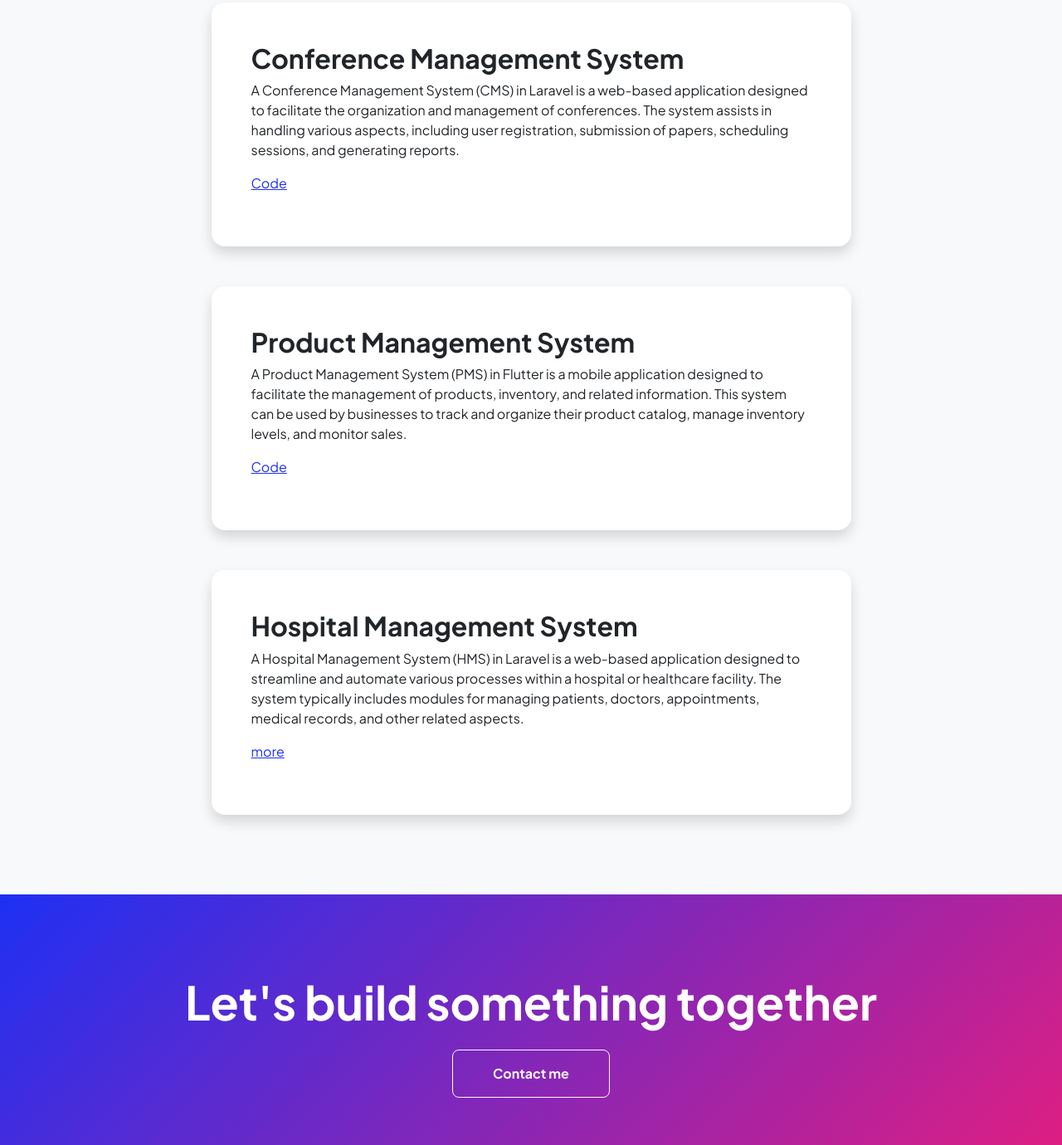
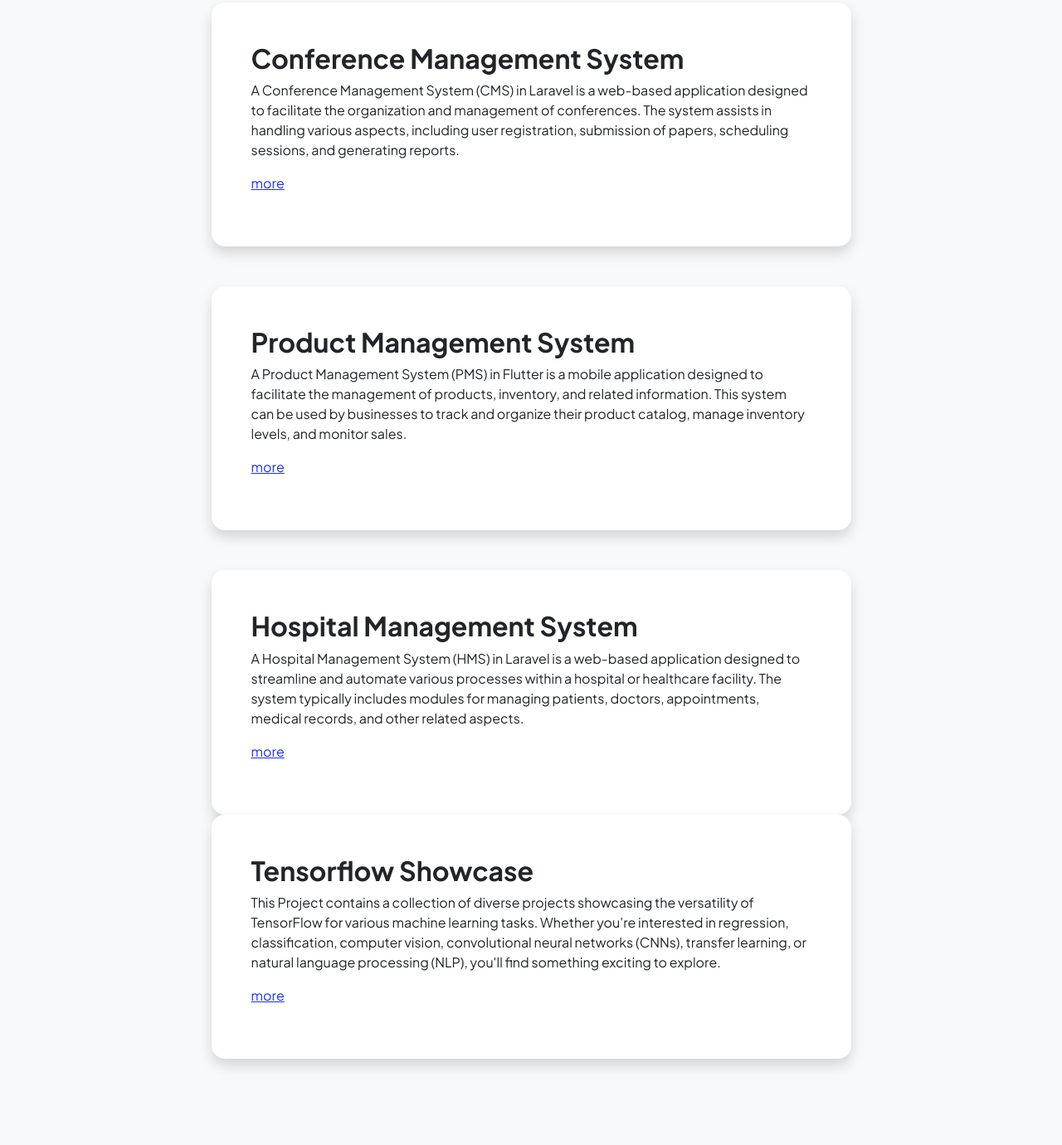
Before and after one commit to ZaidAhmed404/Portfolio, a plain HTML site: page projects.html in a window 1280 px wide. Shown: the part 220-1600 px from the top of the page at 83% size. Drawn offline with nearby package versions, Linux system fonts and the light colour scheme.

Commit message:
Update projects.html

```diff
--- a/projects.html
+++ b/projects.html
@@ -48,13 +48,13 @@
                                         <div class="p-5">
                                             <h2 class="fw-bolder">Conference Management System</h2>
                                             <p>A Conference Management System (CMS) in Laravel is a web-based application designed to facilitate the organization and management of conferences. The system assists in handling various aspects, including user registration, submission of papers, scheduling sessions, and generating reports.</p>
-                                          <p><a href="https://github.com/ZaidAhmed404/Easy-Fit" target="_blank">Code</a></p>
+                                          <p><a href="https://github.com/ZaidAhmed404/Easy-Fit" target="_blank">more</a></p>
                                         </div>
                                         <!-- <img class="img-fluid" src="https://dummyimage.com/300x400/343a40/6c757d" alt="..." /> -->
                                     </div>
                                 </div>
                             </div>
-                            <!-- Project Card 1-->
+                            <!-- Project Card 2-->
                             <div class="card overflow-hidden shadow rounded-4 border-0 mb-5">
                                 <div class="card-body p-0">
                                     <div class="d-flex align-items-center">
@@ -62,13 +62,13 @@
                                             <h2 class="fw-bolder">Product Management System</h2>
                                             <p>A Product Management System (PMS) in Flutter is a mobile application designed to facilitate the management of products, inventory, and related information. This system can be used by businesses to track and organize their product catalog, manage inventory levels, and monitor sales.</p>
 
-                                          <p><a href="https://github.com/ZaidAhmed404/product-management-system-flutter" target="_blank">Code</a></p>
+                                          <p><a href="https://github.com/ZaidAhmed404/product-management-system-flutter" target="_blank">more</a></p>
                                         </div>
                                         <!-- <img class="img-fluid" src="https://dummyimage.com/300x400/343a40/6c757d" alt="..." /> -->
                                     </div>
                                 </div>
                             </div>
-                            <!-- Project Card 2-->
+                            <!-- Project Card 3-->
                             <div class="card overflow-hidden shadow rounded-4 border-0">
                                 <div class="card-body p-0">
                                     <div class="d-flex align-items-center">
@@ -78,6 +78,20 @@
                                             <p><a href="https://github.com/ZaidAhmed404/product-management-system-flutter" target="_blank">more</a></p>
                                         </div>
                                         </div>
+                                </div>
+                            </div>
+                            <!-- Project Card 3-->
+                            <div class="card overflow-hidden shadow rounded-4 border-0 mb-5">
+                                <div class="card-body p-0">
+                                    <div class="d-flex align-items-center">
+                                        <div class="p-5">
+                                            <h2 class="fw-bolder">Tensorflow Showcase</h2>
+                                            <p>This Project contains a collection of diverse projects showcasing the versatility of TensorFlow for various machine learning tasks. Whether you're interested in regression, classification, computer vision, convolutional neural networks (CNNs), transfer learning, or natural language processing (NLP), you'll find something exciting to explore.</p>
+
+                                          <p><a href="https://github.com/ZaidAhmed404/Tensorflow-Projects" target="_blank">more</a></p>
+                                        </div>
+                                        <!-- <img class="img-fluid" src="https://dummyimage.com/300x400/343a40/6c757d" alt="..." /> -->
+                                    </div>
                                 </div>
                             </div>
                         </div>
```
